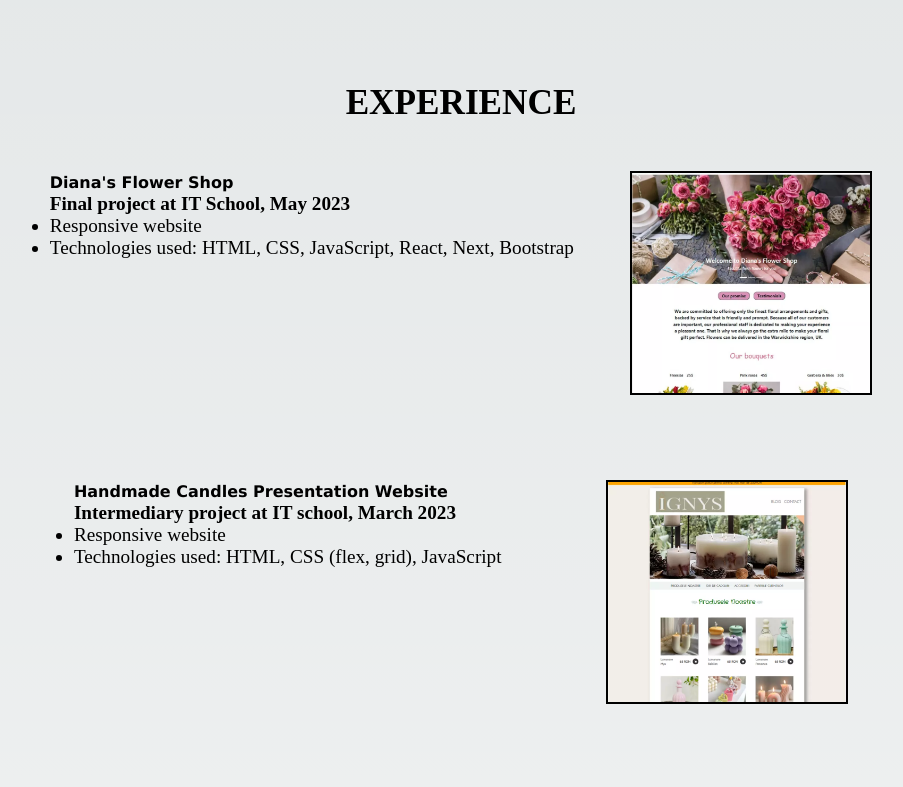
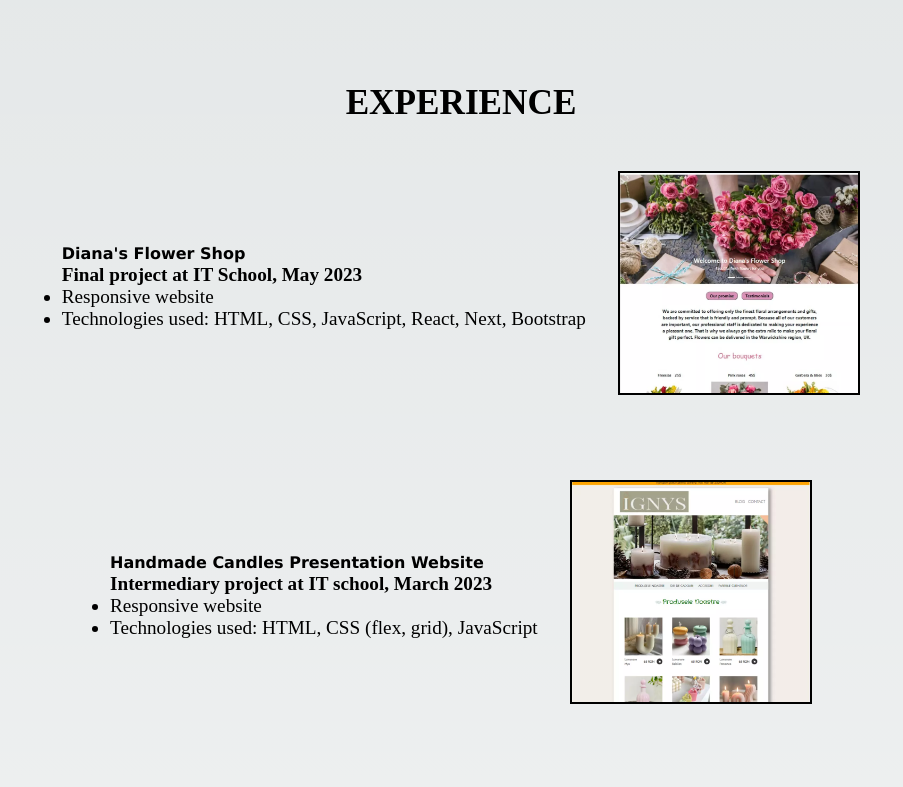
Before and after one commit to Diana-Elen/portofolio, a Next.js app in the folder my-portofolio/: page / in a window 1280 px wide. Shown: the part 1640-2427 px from the top of the page, without its empty margins (179-1082 px from the left). Built offline with nearby package versions, Linux system fonts and the light colour scheme; a web font is replaced by a local one.

Commit message:
update css

```diff
--- a/my-portofolio/style/Experience.module.css
+++ b/my-portofolio/style/Experience.module.css
@@ -31,13 +31,13 @@
     font-weight: bold;
 }
 .project {
-    width: 90%;
+    width: 95%;
     display: flex;
     flex-direction: column;
-    justify-content: space-around;
-    align-content: center;
+    justify-content: center;
+    align-items: center;
     gap: 2rem;
-    padding: 0.5rem;
+    padding: 2rem;
 }
 .project:hover {
     background-color: gainsboro;
@@ -45,7 +45,7 @@
 }
 .website_image {
     height: auto;
-    width: 80vw;
+    width: 70vw;
     border: 2px solid black;
 }
 .workplace_container {
@@ -69,7 +69,6 @@
 @media (min-width: 500px) {
     .project {
         flex-direction: row;
-        padding: 2rem 1rem;
         font-size: 1.2rem;
     }
     .website_image {
```
